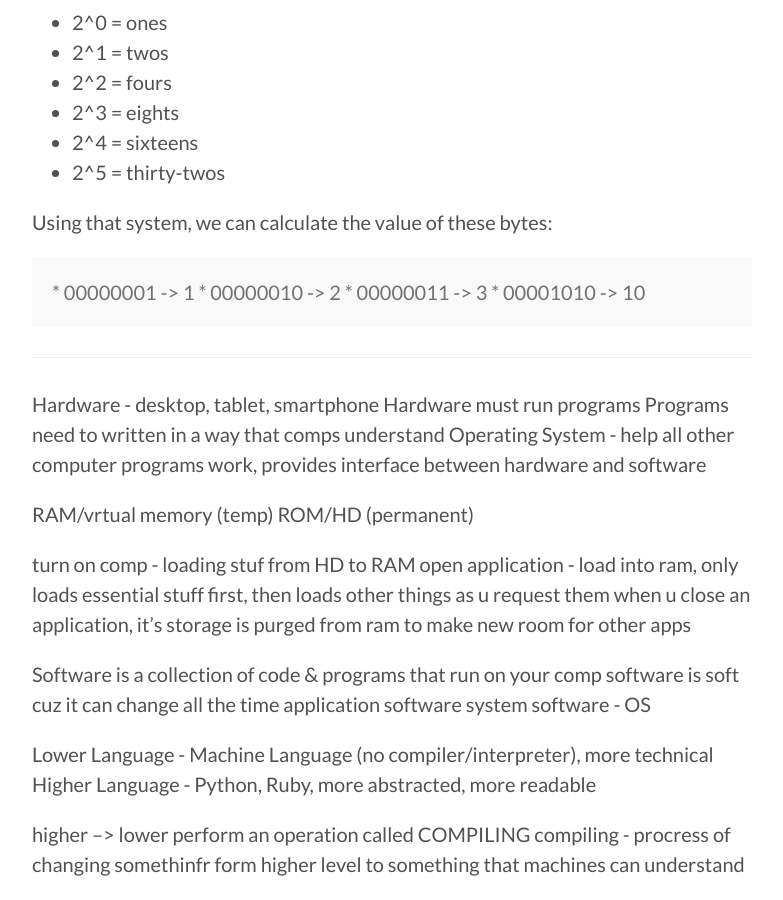
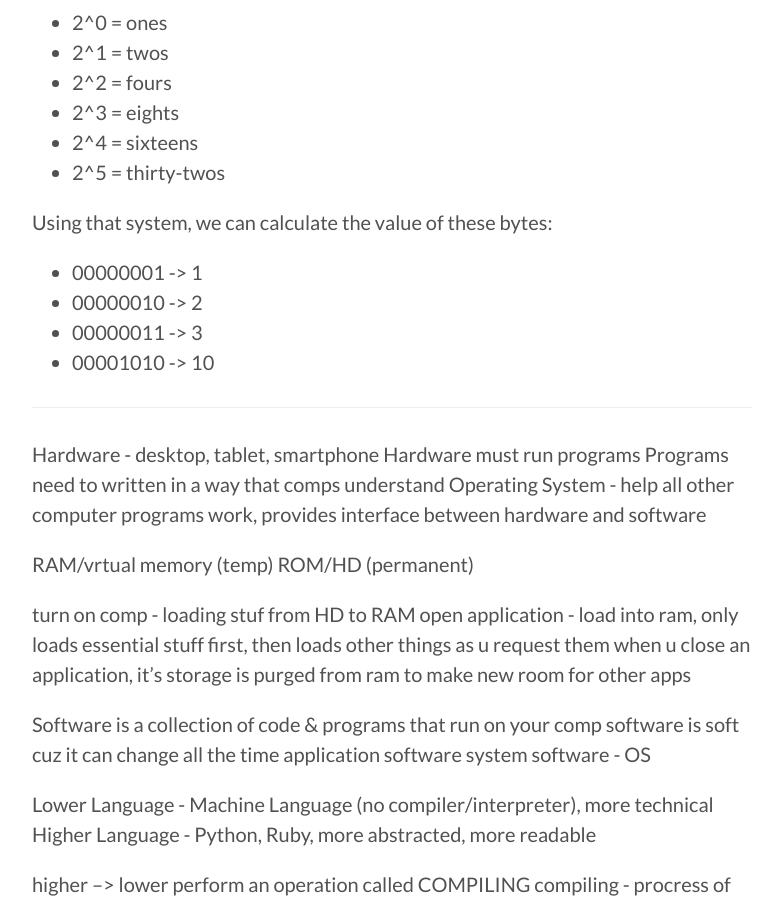
Before and after one commit to mxngyn/blog, a Jekyll site: the page built from _posts/2015-03-22-basic-cs-terminology.md, in a window 1280 px wide and 900 px high, scrolled down 406 px. Shown: the whole window, without its empty margins (248-1031 px from the left). Built offline with Jekyll 4.4.1, drawn with Linux system fonts in a browser that asks for light colours; Markdown is read by kramdown in place of the engine named in the settings.

Commit message:
Remove div

```diff
--- a/_posts/2015-03-22-basic-cs-terminology.md
+++ b/_posts/2015-03-22-basic-cs-terminology.md
@@ -21,12 +21,10 @@ Binary numbers are expressed in a **base-2 numeral system**.
 
 Using that system, we can calculate the value of these bytes:
 
-<div class="message">
 * 00000001 -> 1
 * 00000010 -> 2
 * 00000011 -> 3
 * 00001010 -> 10
-</div>
 
 * * *
 
```
